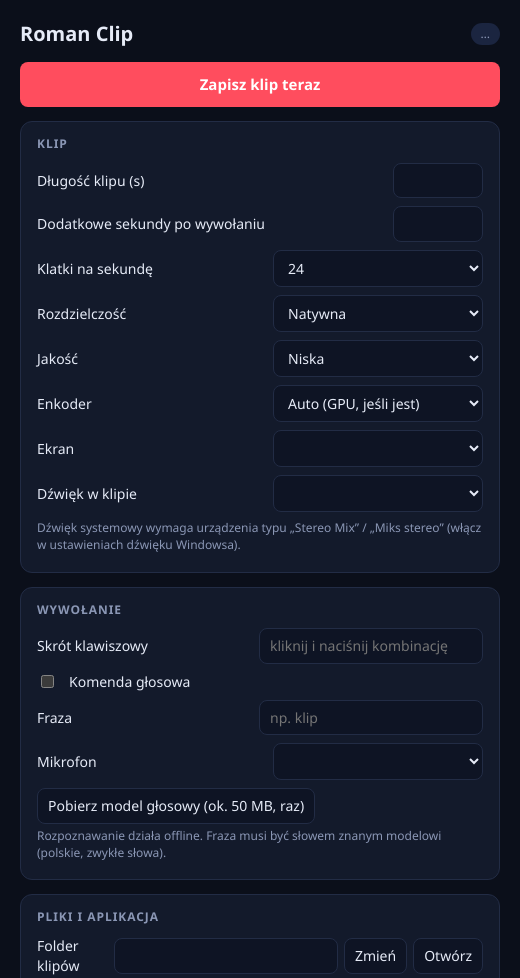
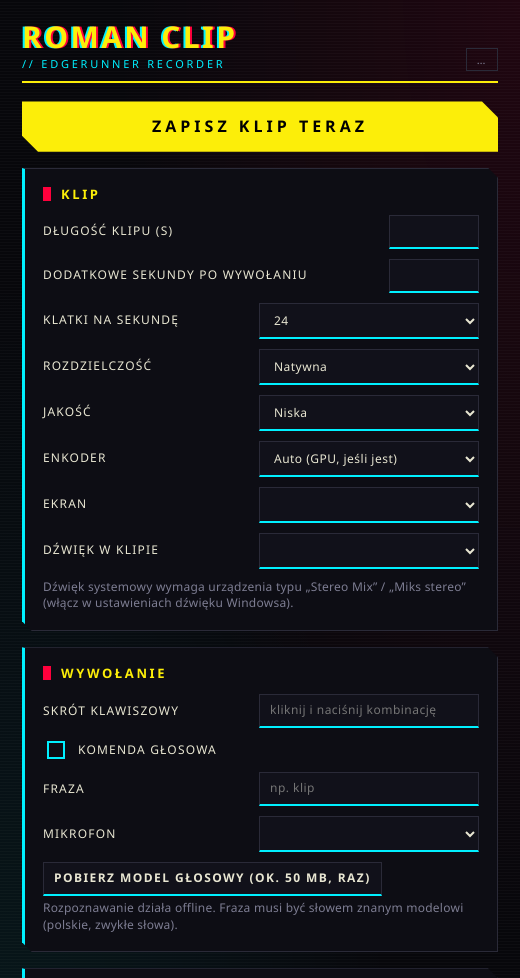
Before and after one commit to Botipy/roman-clip, an Electron app: page renderer/settings.html in a window 520 px wide. Shown: the top 978 px of the page. Drawn offline with Linux system fonts and the light colour scheme; no server answers.

Commit message:
v0.1.1: styl Cyberpunk 2077, nowa ikona kamery

```diff
--- a/main.js
+++ b/main.js
@@ -132,7 +132,7 @@ function syncVoice() {
 function openSettings() {
   if (settingsWin && !settingsWin.isDestroyed()) { settingsWin.show(); settingsWin.focus(); return; }
   settingsWin = new BrowserWindow({
-    width: 520, height: 760, title: 'Roman Clip', backgroundColor: '#0b0f1a', autoHideMenuBar: true,
+    width: 520, height: 760, title: 'Roman Clip', backgroundColor: '#07070b', autoHideMenuBar: true,
     icon: path.join(__dirname, 'assets', 'icon.png'),
     webPreferences: { preload: path.join(__dirname, 'preload.js') },
   });
--- a/package.json
+++ b/package.json
@@ -1,7 +1,7 @@
 {
   "name": "roman-clip",
   "productName": "Roman Clip",
-  "version": "0.1.0",
+  "version": "0.1.1",
   "description": "Lekkie narzędzie do klipowania ekranu: skrót klawiszowy lub komenda głosowa",
   "main": "main.js",
   "author": "Botipy",
--- a/renderer/settings.css
+++ b/renderer/settings.css
@@ -1,23 +1,70 @@
-:root { color-scheme: dark; --bg:#0b0f1a; --card:#131a2b; --line:#222c45; --text:#e6ebf7; --mute:#8b97b5; --acc:#ff4d5e; }
+/* Styl Cyberpunk 2077: czerń, żółć #fcee09, cyjan, czerwień, ścięte rogi */
+:root {
+  color-scheme: dark;
+  --bg: #07070b; --panel: #0d0d14; --line: #2a2a38;
+  --yellow: #fcee09; --cyan: #00f0ff; --red: #ff003c;
+  --text: #e8e6d2; --mute: #7d7d92;
+  --cut: 10px;
+  --font: Bahnschrift, "Segoe UI Semibold", "Segoe UI", sans-serif;
+}
 * { box-sizing: border-box; }
-body { margin:0; padding:20px; background:var(--bg); color:var(--text); font:14px/1.4 "Segoe UI", system-ui, sans-serif; }
-header { display:flex; align-items:center; justify-content:space-between; margin-bottom:14px; }
-h1 { margin:0; font-size:20px; }
-h2 { margin:0 0 10px; font-size:12px; letter-spacing:.08em; text-transform:uppercase; color:var(--mute); }
-section { background:var(--card); border:1px solid var(--line); border-radius:12px; padding:14px 16px; margin-top:14px; }
-label { display:flex; align-items:center; justify-content:space-between; gap:12px; margin:8px 0; }
-label.row { justify-content:flex-start; }
-input, select, button { background:#0e1424; color:var(--text); border:1px solid var(--line); border-radius:8px; padding:7px 10px; font:inherit; }
-input[type=number] { width:90px; }
-input[type=text], input:not([type]), select { min-width:210px; }
-input[type=checkbox] { width:auto; accent-color:var(--acc); }
-button { cursor:pointer; } button:hover { border-color:var(--acc); }
-.big { width:100%; background:var(--acc); border:0; color:#fff; font-weight:600; padding:12px; font-size:15px; }
-.big:hover { filter:brightness(1.1); }
-.inline { display:flex; gap:6px; } .inline input { flex:1; min-width:0; }
-.hint { margin:4px 0; color:var(--mute); font-size:12px; }
-.pill { padding:3px 10px; border-radius:999px; background:#1b2540; font-size:12px; color:var(--mute); }
-.pill.on { background:#16351f; color:#6be08a; } .pill.err { background:#401820; color:#ff8a96; }
-.bar { height:6px; background:#0e1424; border-radius:4px; overflow:hidden; margin-top:8px; display:none; }
-#modelBar { height:100%; width:0; background:var(--acc); transition:width .2s; }
-#modelBox { margin-top:8px; }
+html { background: var(--bg); }
+body {
+  margin: 0; padding: 22px 22px 40px; color: var(--text); font: 14px/1.4 var(--font); letter-spacing: .02em;
+  background:
+    repeating-linear-gradient(0deg, rgba(255,255,255,.025) 0 1px, transparent 1px 3px),
+    radial-gradient(ellipse at 100% 0, rgba(255,0,60,.10), transparent 55%),
+    radial-gradient(ellipse at 0 100%, rgba(0,240,255,.08), transparent 55%),
+    var(--bg);
+  min-height: 100vh;
+}
+::-webkit-scrollbar { width: 8px; } ::-webkit-scrollbar-track { background: var(--bg); }
+::-webkit-scrollbar-thumb { background: var(--yellow); }
+
+header { display: flex; align-items: flex-end; justify-content: space-between; margin-bottom: 18px; border-bottom: 2px solid var(--yellow); padding-bottom: 10px; }
+h1 { margin: 0; font-size: 30px; font-weight: 700; text-transform: uppercase; letter-spacing: .08em; color: var(--yellow); line-height: 1;
+  text-shadow: 2px 0 var(--red), -2px 0 var(--cyan); }
+.sub { margin: 4px 0 0; font-size: 11px; letter-spacing: .25em; color: var(--cyan); text-transform: uppercase; }
+h2 { margin: 0 0 12px; font-size: 13px; font-weight: 700; letter-spacing: .2em; text-transform: uppercase; color: var(--yellow); }
+h2::before { content: ""; display: inline-block; width: 8px; height: 14px; margin-right: 10px; background: var(--red); vertical-align: -2px; }
+
+section {
+  position: relative; margin-top: 16px; padding: 16px 18px; background: var(--panel); border: 1px solid var(--line); border-left: 3px solid var(--cyan);
+  clip-path: polygon(0 0, calc(100% - var(--cut)) 0, 100% var(--cut), 100% 100%, var(--cut) 100%, 0 calc(100% - var(--cut)));
+}
+label { display: flex; align-items: center; justify-content: space-between; gap: 12px; margin: 10px 0; text-transform: uppercase; font-size: 12px; letter-spacing: .1em; color: var(--text); }
+label.row { justify-content: flex-start; gap: 10px; cursor: pointer; }
+
+input, select, button { font: inherit; color: var(--text); background: #11111a; border: 1px solid var(--line); border-bottom: 2px solid var(--cyan); border-radius: 0; padding: 7px 10px; outline: none; letter-spacing: .04em; }
+input[type=number] { width: 90px; }
+input:not([type]), input[type=text], select { min-width: 220px; }
+input:focus, select:focus { border-bottom-color: var(--yellow); background: #15151f; }
+select option { background: #11111a; }
+
+input[type=checkbox] { appearance: none; width: 18px; height: 18px; min-width: 18px; padding: 0; border: 2px solid var(--cyan); background: transparent; cursor: pointer; position: relative; }
+input[type=checkbox]:checked { background: var(--yellow); border-color: var(--yellow); }
+input[type=checkbox]:checked::after { content: ""; position: absolute; left: 4px; top: 0; width: 5px; height: 10px; border: solid #000; border-width: 0 2px 2px 0; transform: rotate(45deg); }
+
+button { cursor: pointer; text-transform: uppercase; letter-spacing: .12em; font-weight: 600; font-size: 12px; border-bottom-color: var(--cyan); }
+button:hover { color: #000; background: var(--cyan); border-color: var(--cyan); }
+button:disabled { opacity: .5; cursor: default; }
+
+.big {
+  width: 100%; padding: 14px; font-size: 16px; color: #000; background: var(--yellow); border: 0; letter-spacing: .25em;
+  clip-path: polygon(0 0, calc(100% - 16px) 0, 100% 16px, 100% 100%, 16px 100%, 0 calc(100% - 16px));
+  transition: background .12s, transform .06s;
+}
+.big:hover { background: var(--red); color: #fff; }
+.big:active { transform: translateY(1px); }
+
+.inline { display: flex; gap: 6px; } .inline input { flex: 1; min-width: 0; }
+.hint { margin: 4px 0 2px; color: var(--mute); font-size: 12px; letter-spacing: .02em; text-transform: none; }
+.pill { padding: 3px 10px; font-size: 11px; letter-spacing: .15em; text-transform: uppercase; color: var(--mute); border: 1px solid var(--line); }
+.pill.on { color: var(--cyan); border-color: var(--cyan); box-shadow: 0 0 8px rgba(0,240,255,.35); }
+.pill.on::before { content: "● "; color: var(--red); animation: blink 1.2s steps(2) infinite; }
+.pill.err { color: var(--red); border-color: var(--red); }
+@keyframes blink { 50% { opacity: 0; } }
+
+.bar { height: 6px; background: #11111a; margin-top: 8px; display: none; }
+#modelBar { height: 100%; width: 0; background: var(--yellow); transition: width .2s; }
+#modelBox { margin-top: 8px; }
--- a/renderer/settings.html
+++ b/renderer/settings.html
@@ -7,7 +7,10 @@
 </head>
 <body>
 <header>
-  <h1>Roman Clip</h1>
+  <div>
+    <h1>Roman Clip</h1>
+    <p class="sub">// edgerunner recorder</p>
+  </div>
   <span id="state" class="pill">…</span>
 </header>
 
```
Also changed, not shown: assets/icon.ico, assets/icon.png, 1 other file.
